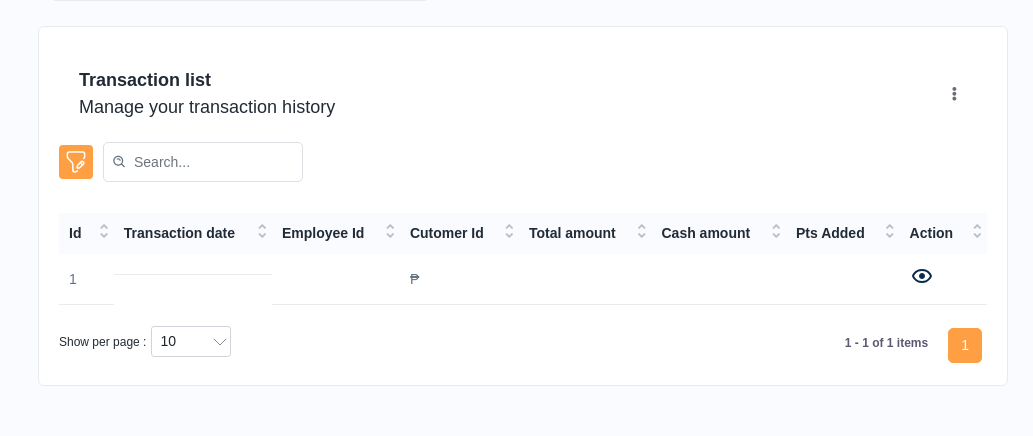
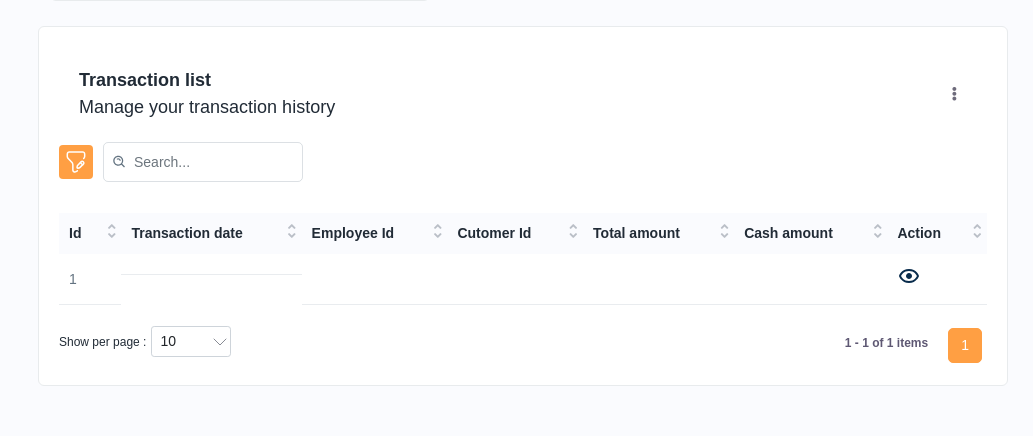
Before and after one commit to ShanShenShan/finals, a PHP site: page /pos1/admin_index.php in a window 1280 px wide. Shown: the part 1131-1567 px from the top of the page, without its empty margins (247-1280 px from the left). Run offline with PHP 8.4, Linux system fonts and the light colour scheme; a user stored in the database is signed in; data comes from the database, SQL or seed files in the repository; tables that the repository leaves empty hold one stand-in row (values such as "Sample post"); data that the repository does not hold is empty; some libraries are stand-ins or nearby versions.

Commit message:
pos phase 1 successgit status potah

```diff
--- a/admin_index.php
+++ b/admin_index.php
@@ -501,7 +501,6 @@ $transaction_data =  $transaction_search->fetchAll(PDO::FETCH_OBJ);
                                         <th>Cutomer Id</th>
                                         <th>Total amount</th>
                                         <th>Cash amount</th>
-                                        <th>Pts Added</th>
                                         <th>Action</th>
                                     </tr>
                                 </thead>
@@ -514,10 +513,9 @@ $transaction_data =  $transaction_search->fetchAll(PDO::FETCH_OBJ);
                                                 <a href="javascript:void(0);"><?php echo $info->	tr_date; ?></a>
                                             </td>
                                             <td><?php echo $info->emp_id ; ?></td>
-                                            <td>₱<?php echo $info->customer_id ; ?></td>
+                                            <td><?php echo $info->customer_id ; ?></td>
                                             <td><?php echo $info->total_amount; ?></td>
                                             <td><?php echo $info->cash_amount; ?></td>
-                                            <td><?php echo $info->pts_added; ?></td>
                                             <td>
                                                 <a class="me-3" href="product_details.php?id=<?php echo  $info->id; ?>">
                                                     <img src="<?php echo FILEPATH; ?>/assets/img/icons/eye.svg" alt="img">
--- a/auth/recovery.php
+++ b/auth/recovery.php
@@ -25,11 +25,13 @@ $code=$select_code->fetch(PDO::FETCH_OBJ);
         $name = $data->name;
         $email = $data->email;
         $code = $data->recovery_code;
+        $user_id = $data->id;
         // Declaring session to retrieve values into another webpage
         $_SESSION['username'] = $name;
         $_SESSION['role'] = $user_role;
         $_SESSION['email'] =  $email;
         $_SESSION['code'] =  $code;
+        $_SESSION['id'] =  $user_id;
 
         // Redirect based on user role
         switch ($user_role) {
@@ -63,10 +65,12 @@ $data=$select->fetch(PDO::FETCH_OBJ);
         $user_role = $data->role;
         $name = $data->name;
         $email = $data->email;
+        $user_id= $data->id;
         // Declaring session to retrieve values into another webpage
         $_SESSION['username'] = $name;
         $_SESSION['role'] = $user_role;
         $_SESSION['email'] =  $email;
+        $_SESSION['id'] =  $user_id;
 
         // Redirect based on user role
         switch ($user_role) {
--- a/xtreme_recovery.php
+++ b/xtreme_recovery.php
@@ -13,9 +13,7 @@
                         <div class="login-userheading">
                             <h3>Recover your account</h3>
                         </div>
-
                         <form action="auth/recovery.php" method="POST">
-
                         <div class="form-login">
                                 <label>Email</label>
                                 <div class="form-addons">
```
